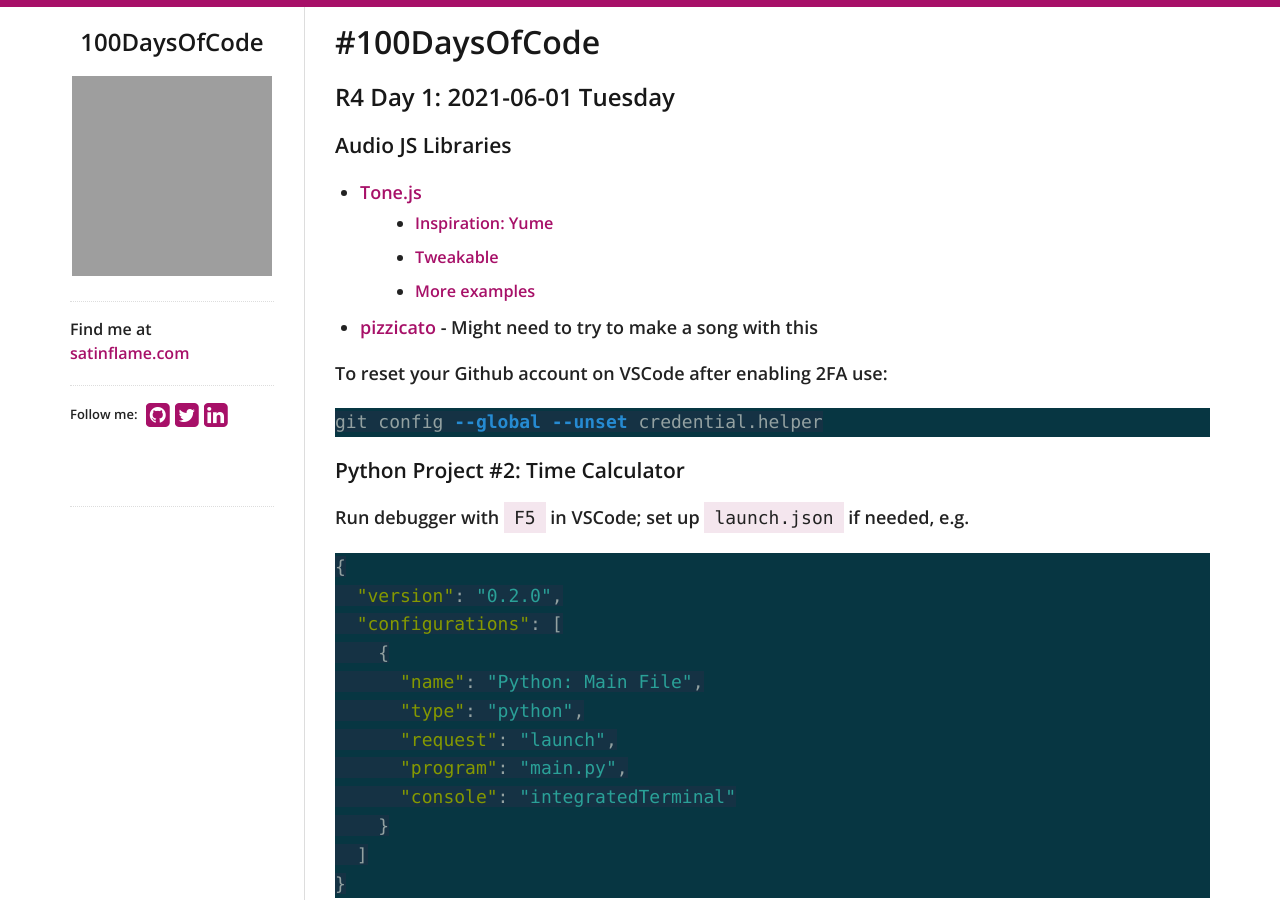
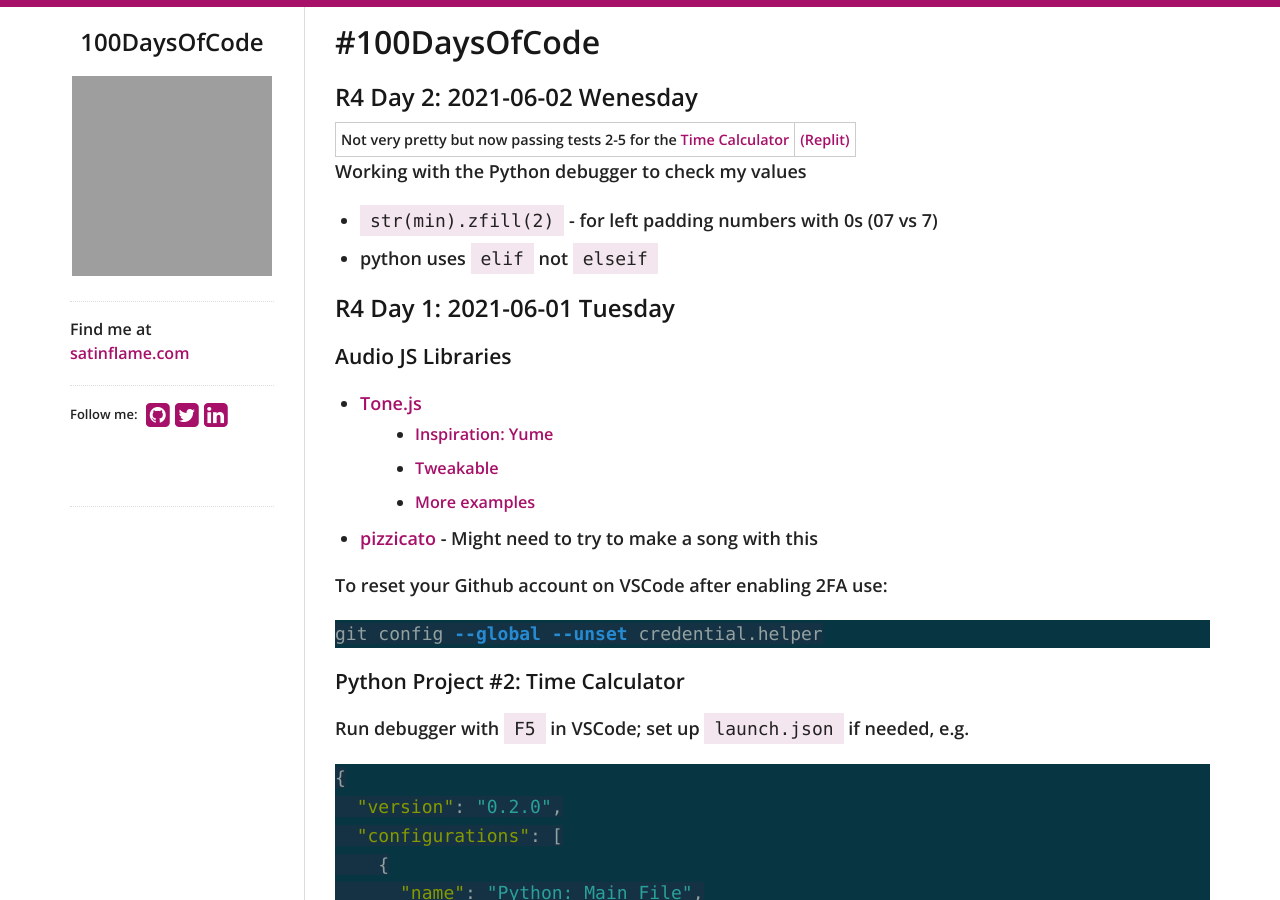
Before and after one commit to virtual/100daysofcode, a Jekyll site: the page built from index.md, in a window 1280 px wide and 900 px high. Built offline with Jekyll 4.4.1, drawn with Linux system fonts in a browser that asks for light colours; nearby versions of some CDN libraries; our own code applies the rules of GitHub Pages for plain Markdown files; grey boxes are pictures that could not be loaded.

Commit message:
r4d2 python project #2

```diff
--- a/index.md
+++ b/index.md
@@ -1,4 +1,13 @@
 # #100DaysOfCode
+
+## R4 Day 2: 2021-06-02 Wenesday
+
+Not very pretty but now passing tests 2-5 for the [Time Calculator](https://github.com/virtual/fcc-python-projects/blob/master/time-calculator/time_calculator.py) | [(Replit)](https://replit.com/@virtual/boilerplate-time-calculator)
+
+Working with the Python debugger to check my values
+
+- `str(min).zfill(2)` - for left padding numbers with 0s (07 vs 7)
+- python uses `elif` not `elseif`
 
 ## R4 Day 1: 2021-06-01 Tuesday
 
```
